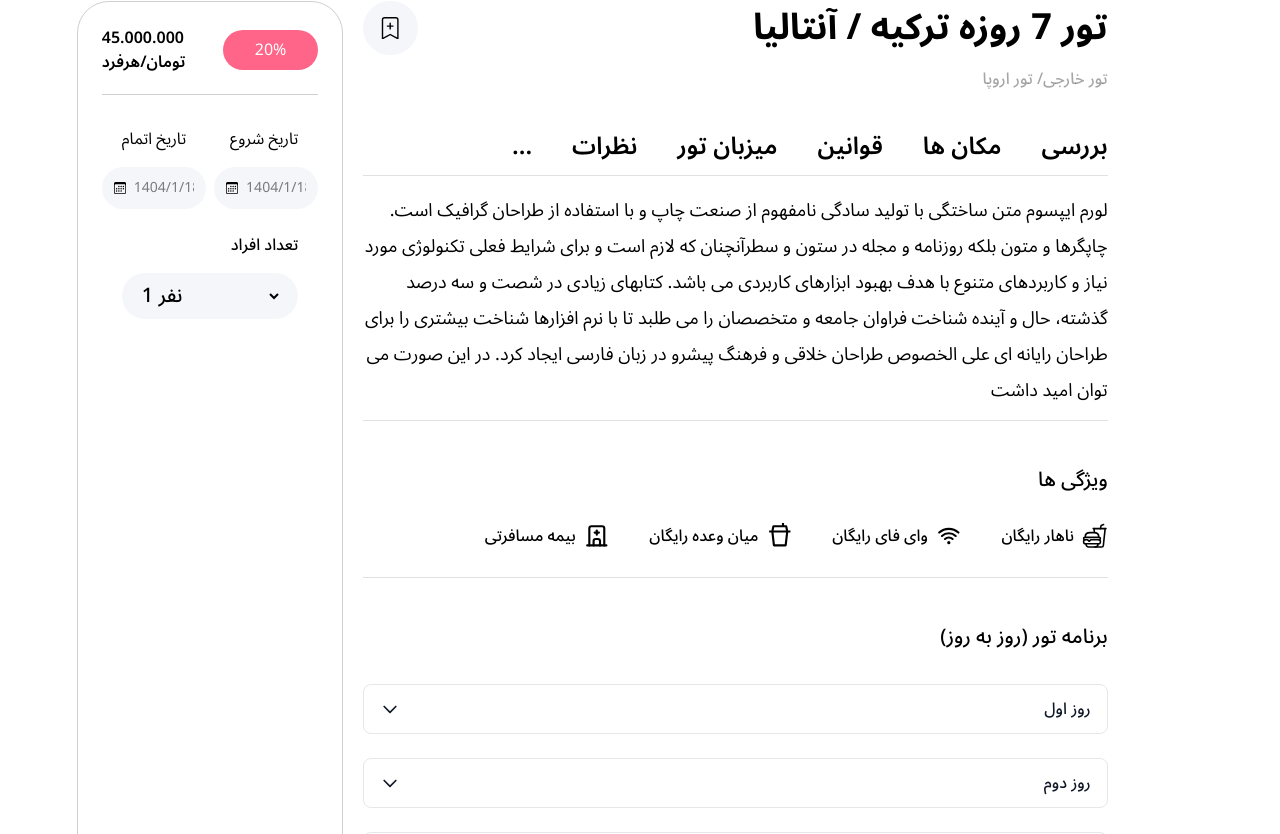
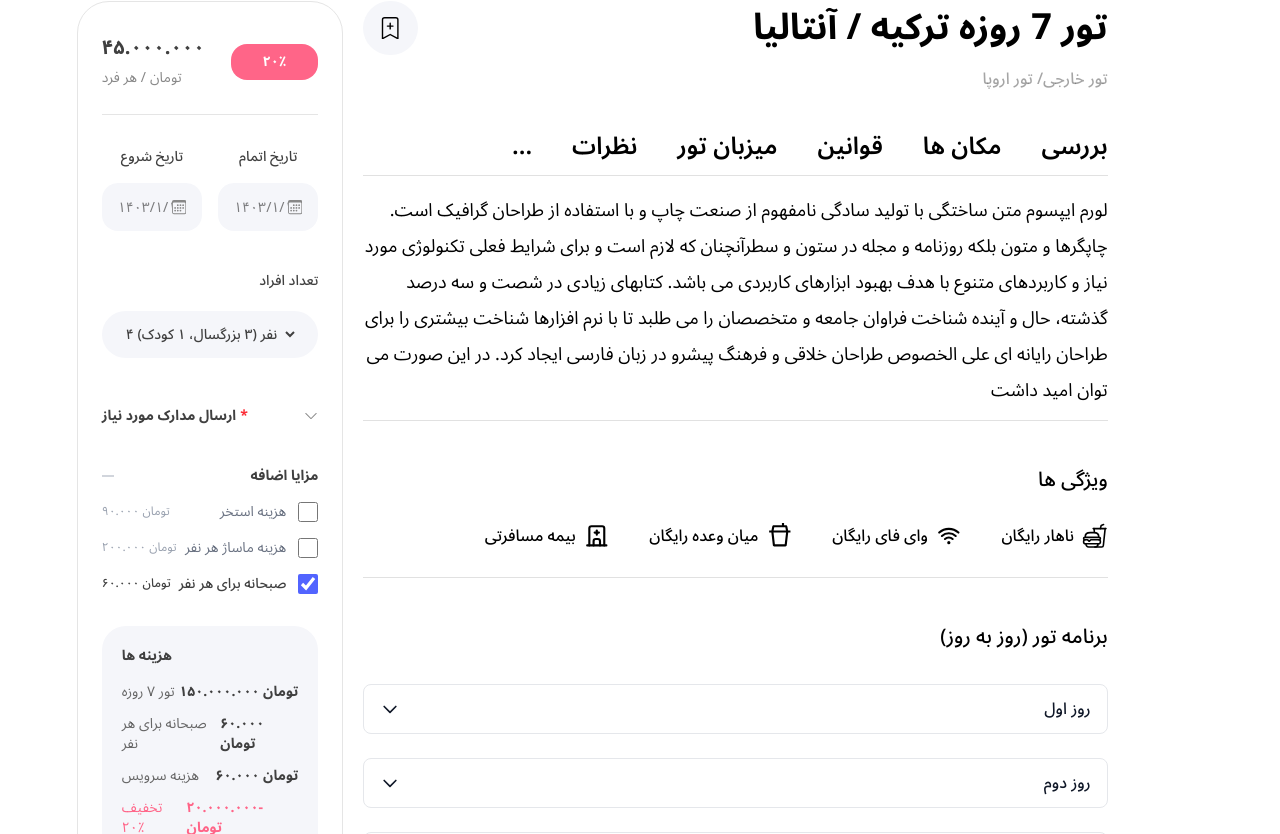
Before and after one commit to saman-tofighian/Tourism, a Next.js app: page /detail in a window 1280 px wide. Shown: the part 1086-1920 px from the top of the page. Built offline with nearby package versions, Linux system fonts and the light colour scheme.

Commit message:
update detail page

```diff
--- a/pages/detail/index.jsx
+++ b/pages/detail/index.jsx
@@ -5,7 +5,7 @@ import Link from 'next/link';
 import { useEffect, useRef, useState } from 'react';
 import DatePicker from 'react-datepicker';
 import 'react-datepicker/dist/react-datepicker.css';
-import { BsBookmarkPlus, BsCalendar3 } from 'react-icons/bs';
+import { BsBookmarkPlus, BsCalendar3, BsChevronDown } from 'react-icons/bs';
 import { GoArrowLeft, GoArrowRight } from 'react-icons/go';
 import { IoFastFoodOutline, IoHomeOutline, IoWifi } from 'react-icons/io5';
 import { RiDrinksLine } from 'react-icons/ri';
@@ -71,9 +71,20 @@ export default function Detail() {
   const [progress, setProgress] = useState(0);
   const [fade, setFade] = useState(true);
   const [isPaused, setIsPaused] = useState(false);
-  const [dateRange, setDateRange] = useState([null, null]);
-  const [startDate, endDate] = dateRange;
-  const [people, setPeople] = useState(1);
+  const [startDate, setStartDate] = useState(null);
+  const [endDate, setEndDate] = useState(null);
+  const [people, setPeople] = useState(4);
+  const [isMadrakOpen, setIsMadrakOpen] = useState(false);
+
+  const [extras, setExtras] = useState({
+    pool: false,
+    massage: false,
+    breakfast: true,
+  });
+
+  const toggleExtra = (key) => {
+    setExtras((prev) => ({ ...prev, [key]: !prev[key] }));
+  };
 
   useEffect(() => {
     const video = videoRef.current;
@@ -229,74 +240,189 @@ export default function Detail() {
 
       <section className='mt-28 px-[6%] py-8 w-full'>
         <div className='gap-x-5 grid grid-cols-12 w-full'>
-          <div className='col-span-3 p-6 border border-[#40404040] rounded-4xl'>
-            <div className='flex justify-between items-center w-full'>
-              <span className='font-semibold text-[16px]'>
-                45.000.000 تومان/هرفرد
+          <div className='col-span-3 bg-white px-6 py-8 border border-[#E5E5E5] rounded-[32px]'>
+            <div className='flex justify-between items-center'>
+              <span className='font-bold text-[#404040] text-xl'>
+                ۴۵.۰۰۰.۰۰۰{' '}
+                <span className='font-normal text-[#888] text-sm'>تومان</span>
+                <span className='mr-1 font-normal text-[#888] text-sm'>
+                  / هر فرد
                 </span>
-              <button className='bg-[#FF6588] px-8 py-2 rounded-3xl text-white cursor-pointer'>
-                20%
-              </button>
+              </span>
+              <div className='bg-[#FF6588] px-8 py-2 rounded-2xl font-bold text-white text-sm'>
+                ۲۰٪
+              </div>
             </div>
 
-            <span className='block bg-[#40404040] mt-5 w-full h-[1px]'></span>
+            <div className='bg-[#E5E5E5] my-6 h-px'></div>
 
-            <div className='flex justify-between items-center mt-8 px-5 w-full text-center'>
-              <span>تاریخ اتمام </span>
-              <span>تاریخ شروع </span>
+            <div className='gap-4 grid grid-cols-2 mt-8 text-center'>
+              <div>
+                <span className='block mb-4 font-medium text-[#404040] text-sm'>
+                  تاریخ شروع
+                </span>
+                <div className='flex justify-between items-center bg-[#F5F6FA] px-4 py-3 rounded-2xl cursor-pointer'>
+                  <DatePicker
+                    selected={startDate}
+                    onChange={(date) => setStartDate(date)}
+                    minDate={new Date()}
+                    dateFormat='yyyy/MM/dd'
+                    placeholderText='۱۴۰۳/۱/۱۲'
+                    className='bg-transparent border-0 focus:outline-none w-full text-sm cursor-pointer'
+                    wrapperClassName='w-full'
+                  />
+                  <BsCalendar3 size={18} className='text-[#888]' />
+                </div>
               </div>
 
-            <div className='flex justify-between items-center gap-x-2 mt-4 w-full'>
-              <div className='flex items-center gap-x-2 bg-[#F5F6FA] px-3 py-[11px] rounded-3xl w-full text-sm'>
-                <BsCalendar3 size={16} />
+              <div>
+                <span className='block mb-4 font-medium text-[#404040] text-sm'>
+                  تاریخ اتمام
+                </span>
+                <div className='flex justify-between items-center bg-[#F5F6FA] px-4 py-3 rounded-2xl cursor-pointer'>
                   <DatePicker
-                  selectsRange={true}
-                  startDate={startDate}
-                  endDate={endDate}
-                  onChange={(update) => {
-                    setDateRange(update);
-                  }}
-                  minDate={new Date()}
+                    selected={endDate}
+                    onChange={(date) => setEndDate(date)}
+                    minDate={startDate || new Date()}
                     dateFormat='yyyy/MM/dd'
-                  placeholderText='1404/1/18'
-                  className='border-none focus:outline-none w-full cursor-pointer'
+                    placeholderText='۱۴۰۳/۱/۱۸'
+                    className='bg-transparent border-0 focus:outline-none w-full text-sm cursor-pointer'
                     wrapperClassName='w-full'
                   />
+                  <BsCalendar3 size={18} className='text-[#888]' />
                 </div>
-              <div className='flex items-center gap-x-2 bg-[#F5F6FA] px-3 py-[11px] rounded-3xl w-full text-sm'>
-                <BsCalendar3 size={16} />
-                <DatePicker
-                  selectsRange={true}
-                  startDate={startDate}
-                  endDate={endDate}
-                  onChange={(update) => {
-                    setDateRange(update);
-                  }}
-                  minDate={new Date()}
-                  dateFormat='yyyy/MM/dd'
-                  placeholderText='1404/1/18'
-                  className='border-none focus:outline-none w-full cursor-pointer'
-                  wrapperClassName='w-full'
+              </div>
+            </div>
+
+            <div className='mt-10 text-end'>
+              <span className='block mb-5 font-medium text-[#404040] text-sm'>
+                تعداد افراد
+              </span>
+              <div className='flex justify-between items-center bg-[#F5F6FA] px-5 py-2 rounded-3xl cursor-pointer'>
+                <select
+                  value={people}
+                  onChange={(e) => setPeople(Number(e.target.value))}
+                  className='bg-transparent border-0 focus:outline-none w-full font-medium text-[#404040] text-sm cursor-pointer'
+                >
+                  <option value={1}>۱ نفر</option>
+                  <option value={2}>۲ نفر</option>
+                  <option value={3}>۳ نفر</option>
+                  <option value={4}>۴ نفر (۳ بزرگسال، ۱ کودک)</option>
+                  <option value={5}>۵ نفر</option>
+                  <option value={6}>۶ نفر</option>
+                </select>
+              </div>
+            </div>
+
+            <div
+              onClick={() => setIsMadrakOpen(!isMadrakOpen)}
+              className='flex justify-between items-center mt-12 cursor-pointer'
+            >
+              <span className='flex items-center gap-1 font-bold text-[#404040] text-sm'>
+                ارسال مدارک مورد نیاز <span className='text-red-500'>*</span>
+              </span>
+              <BsChevronDown
+                size={14}
+                className={`text-[#888] transition-transform ${isMadrakOpen ? 'rotate-180' : ''}`}
+              />
+            </div>
+
+            <div className='mt-10'>
+              <div className='flex justify-between items-center gap-2 mb-4'>
+                <div className='bg-gray-300 w-3 h-[2px]'></div>
+                <span className='font-bold text-[#404040] text-sm'>
+                  مزایا اضافه
+                </span>
+              </div>
+
+              <div className='space-y-4 mt-3 text-sm'>
+                <div className='flex justify-between items-center'>
+                  <span className='text-gray-400 text-xs'>۹۰.۰۰۰ تومان</span>
+                  <div className='flex items-center gap-3'>
+                    <span className='text-gray-500'>هزینه استخر</span>
+                    <input
+                      type='checkbox'
+                      checked={extras.pool}
+                      onChange={() => toggleExtra('pool')}
+                      className='rounded w-5 h-5 accent-[#5264FF] cursor-pointer'
                     />
                   </div>
                 </div>
 
-            <div className='mt-6 px-5 w-full text-end'>
-              <span className='font-medium'>تعداد افراد</span>
-              <div className='flex items-center gap-2 bg-[#F5F6FA] mt-4 px-4 py-[1px] rounded-3xl font-medium text-[20px]'>
-                <select
-                  value={people}
-                  onChange={(e) => setPeople(Number(e.target.value))}
-                  className='flex bg-transparent border-none focus:outline-none w-full cursor-pointer'
-                >
-                  {[...Array(10).keys()].map((n) => (
-                    <option key={n + 1} value={n + 1}>
-                      {n + 1} نفر
-                    </option>
-                  ))}
-                </select>
+                <div className='flex justify-between items-center'>
+                  <span className='text-gray-400 text-xs'>۲۰۰.۰۰۰ تومان</span>
+                  <div className='flex items-center gap-3'>
+                    <span className='text-gray-500'>هزینه ماساژ هر نفر</span>
+                    <input
+                      type='checkbox'
+                      checked={extras.massage}
+                      onChange={() => toggleExtra('massage')}
+                      className='rounded w-5 h-5 accent-[#5264FF] cursor-pointer'
+                    />
                   </div>
                 </div>
+
+                <div className='flex justify-between items-center'>
+                  <span className='font-medium text-[#404040] text-xs'>
+                    ۶۰.۰۰۰ تومان
+                  </span>
+                  <div className='flex items-center gap-3'>
+                    <span className='font-medium text-[#404040]'>
+                      صبحانه برای هر نفر
+                    </span>
+                    <input
+                      type='checkbox'
+                      checked={extras.breakfast}
+                      onChange={() => toggleExtra('breakfast')}
+                      className='rounded w-5 h-5 accent-[#5264FF] cursor-pointer'
+                    />
+                  </div>
+                </div>
+              </div>
+            </div>
+
+            {/* باکس هزینه‌ها */}
+            <div className='bg-[#F5F6FA] mt-8 p-5 rounded-[24px]'>
+              <span className='block mb-4 font-bold text-[#404040] text-sm'>
+                هزینه ها
+              </span>
+
+              <div className='space-y-3 text-sm'>
+                <div className='flex justify-between text-[#666]'>
+                  <span>تور ۷ روزه</span>
+                  <span className='font-bold text-[#404040]'>
+                    ۱۵۰.۰۰۰.۰۰۰ تومان
+                  </span>
+                </div>
+                <div className='flex justify-between text-[#666]'>
+                  <span>صبحانه برای هر نفر</span>
+                  <span className='font-bold text-[#404040]'>۶۰.۰۰۰ تومان</span>
+                </div>
+                <div className='flex justify-between text-[#666]'>
+                  <span>هزینه سرویس</span>
+                  <span className='font-bold text-[#404040]'>۶۰.۰۰۰ تومان</span>
+                </div>
+                <div className='flex justify-between text-[#FF6588]'>
+                  <span>تخفیف ۲۰٪</span>
+                  <span className='font-bold'>۲۰.۰۰۰.۰۰۰- تومان</span>
+                </div>
+              </div>
+            </div>
+
+            {/* قیمت نهایی */}
+            <div className='flex justify-between items-center mt-6 px-2'>
+              <span className='font-bold text-[#404040] text-lg'>
+                قیمت نهایی
+              </span>
+              <span className='font-bold text-[#404040] text-lg'>
+                ۱۳۰.۰۰۰.۰۰۰ تومان
+              </span>
+            </div>
+
+            {/* دکمه رزرو */}
+            <button className='bg-[#5264FF] hover:bg-[#4153EF] shadow-lg mt-6 py-4 rounded-[20px] w-full font-bold text-white text-lg transition-colors'>
+              رزرو کنید
+            </button>
           </div>
 
           <div className='col-span-8 text-right'>
```
Lines whose indentation alone changed are shown as unchanged.
